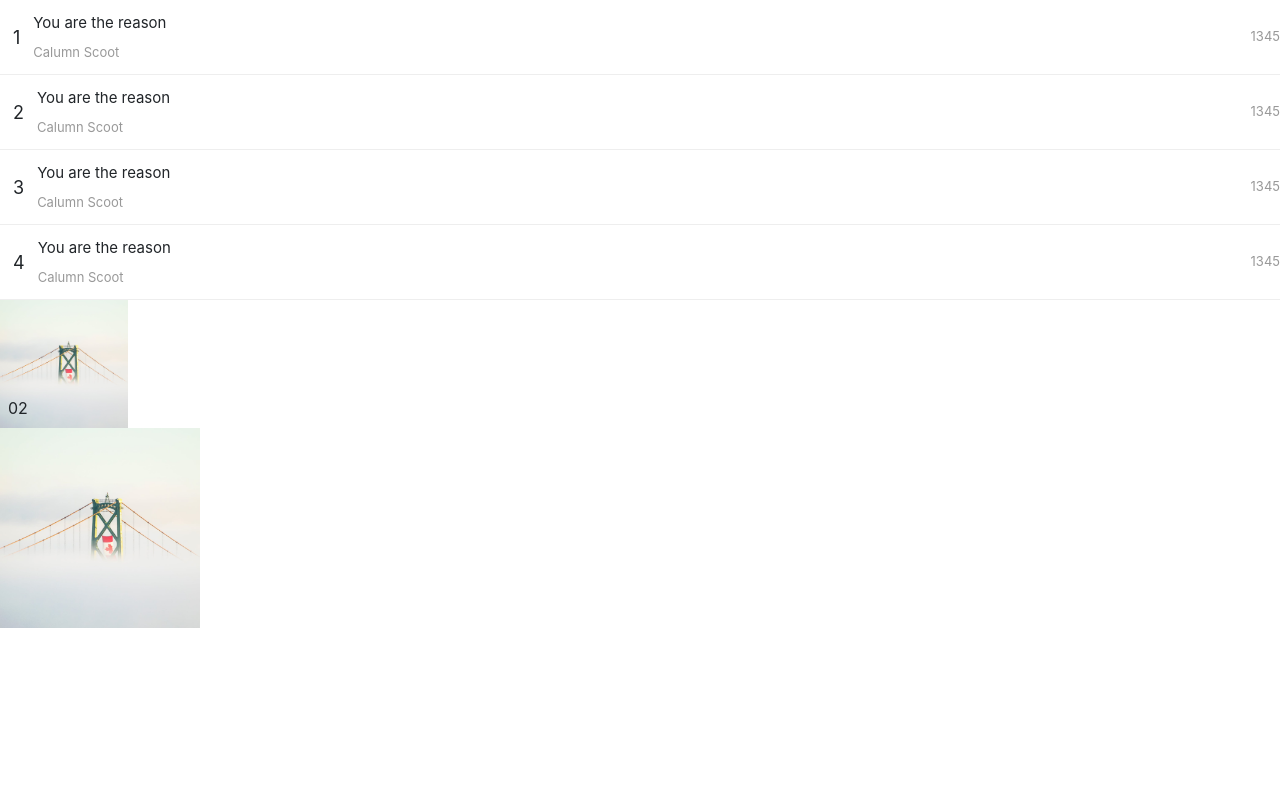
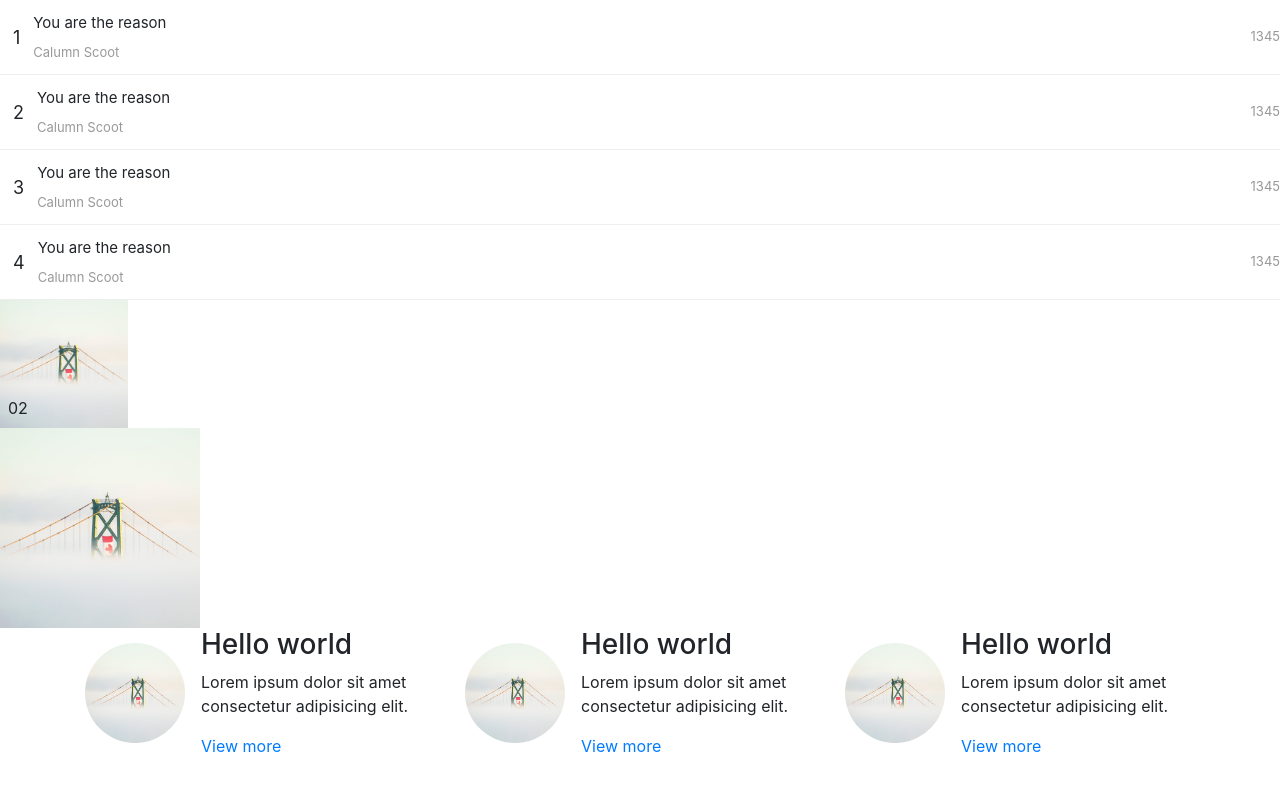
Before and after one commit to cungnguyen99/CSS, a website: page zing.html in a window 1280 px wide. Drawn offline with nearby package versions, Linux system fonts and the light colour scheme.

Commit message:
Learn bs

```diff
--- a/zing.html
+++ b/zing.html
@@ -24,6 +24,45 @@
         </div>
       </div>
 
+      <div class="container">
+        <div class="row">
+          <div class="col-md-4">
+            <div class="d-flex align-items-lg-center justify-content-start flex-column justify-content-lg-center flex-lg-row">
+              <img src="./bg.jpeg" style="width: 100px; height: 100px;" class="rounded-circle" alt="">
+               <!-- Khi co lại muốn màn hình sm cho tất cả con trong class trên ra giữa thì thay vì cố làm theo cách làm thế nào để
+                  khi màn hình sm nó ra giữa và mà hình md nó bên trái thì ta làm ngược lại ta để nó ở giữa ngay từ
+                  đầu với mọi màn hình và khi ra md thì thêm class text-md-left là xong
+                 -->
+              <div class="content ml-3 text-md-left text-center">
+                <div class="tittle h3">Hello world</div>
+                <p>Lorem ipsum dolor sit amet consectetur adipisicing elit.</p>
+                <a href="#">View more</a>
+              </div>
+            </div>
+          </div>
+          <div class="col-md-4">
+            <div class="d-flex justify-content-start align-items-lg-center flex-column flex-lg-row">
+              <img src="./bg.jpeg" style="width: 100px; height: 100px;" class="rounded-circle" alt="">
+              <div class="content ml-3 text-md-left text-center">
+                <div class="tittle h3">Hello world</div>
+                <p>Lorem ipsum dolor sit amet consectetur adipisicing elit.</p>
+                <a href="#">View more</a>
+              </div>
+            </div>
+          </div>
+          <div class="col-md-4">
+            <div class="d-flex justify-content-start align-items-lg-center flex-column flex-lg-row">
+              <img src="./bg.jpeg" style="width: 100px; height: 100px;" class="rounded-circle" alt="">
+              <div class="content ml-3 text-md-left text-center">
+                <div class="tittle h3">Hello world</div>
+                <p>Lorem ipsum dolor sit amet consectetur adipisicing elit.</p>
+                <a href="#">View more</a>
+              </div>
+            </div>
+          </div>
+        </div>
+      </div>
+
     <script src="./zing.js"></script>
     <script src="https://code.jquery.com/jquery-3.3.1.slim.min.js" integrity="sha384-q8i/X+965DzO0rT7abK41JStQIAqVgRVzpbzo5smXKp4YfRvH+8abtTE1Pi6jizo" crossorigin="anonymous"></script>
     <script src="https://cdnjs.cloudflare.com/ajax/libs/popper.js/1.14.7/umd/popper.min.js" integrity="sha384-UO2eT0CpHqdSJQ6hJty5KVphtPhzWj9WO1clHTMGa3JDZwrnQq4sF86dIHNDz0W1" crossorigin="anonymous"></script>
```
